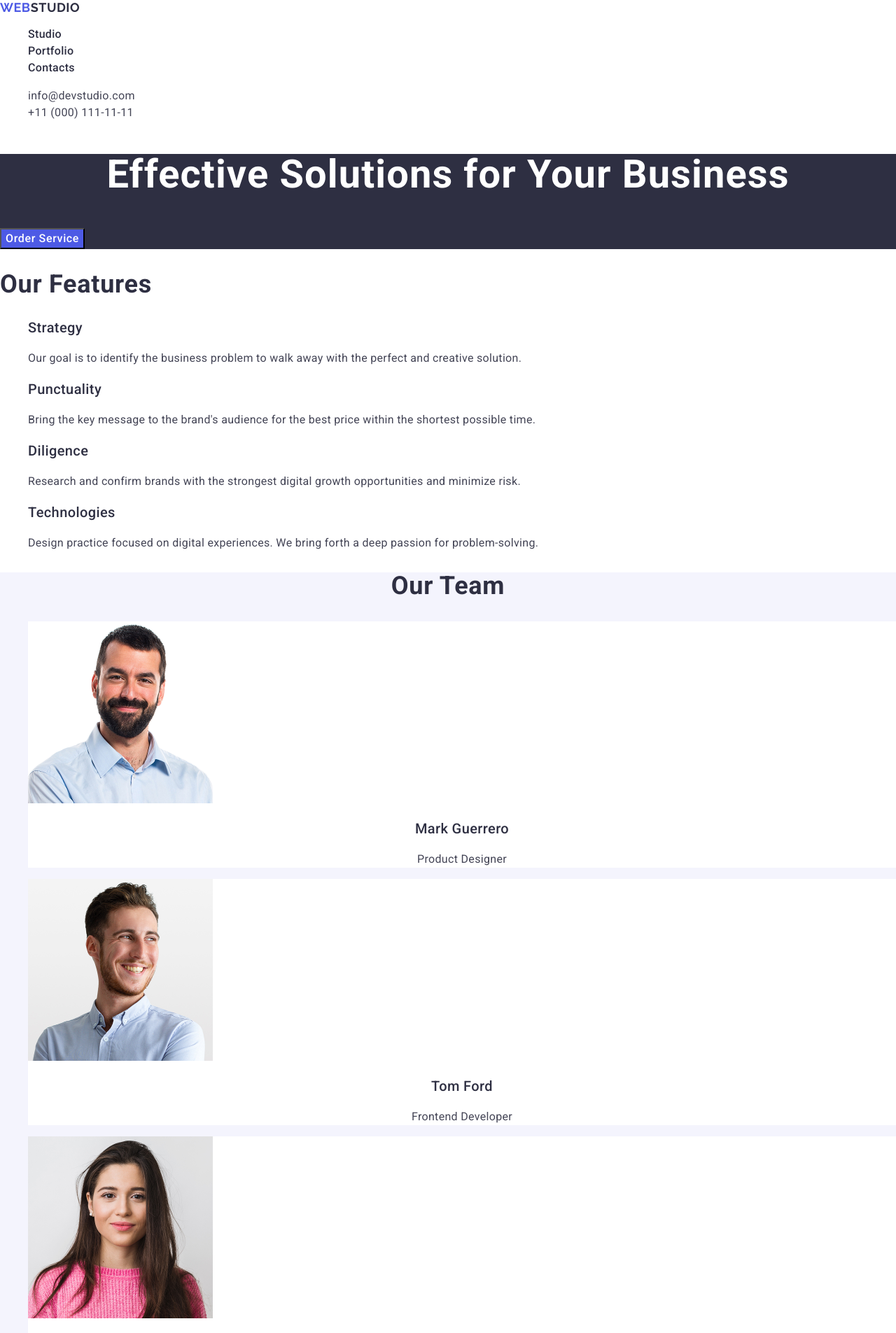
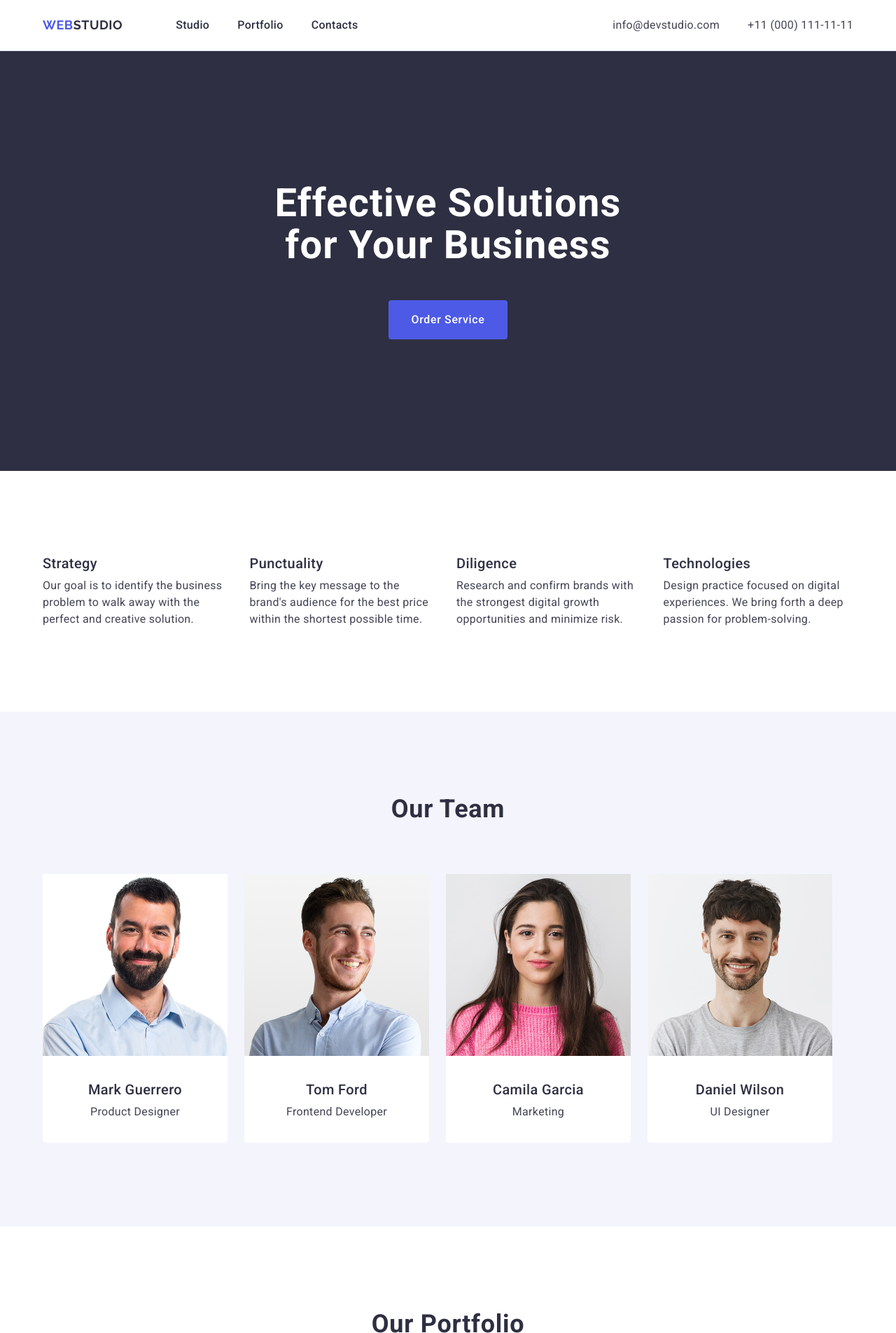
Before and after one commit to VitaliyShestopal/goit-markup-hw-03, a plain HTML site: page index.html in a window 1280 px wide. Shown: the top 1905 px of the page at 70% size. Drawn offline with nearby package versions, Linux system fonts and the light colour scheme.

Commit message:
add index file

```diff
--- a/css/styles.css
+++ b/css/styles.css
@@ -4,79 +4,130 @@ body {
     background-color: #ffffff;
 }
 
+.visually-hidden {
+    position: absolute;
+    width: 1px;
+    height: 1px;
+    margin: -1px;
+    border: 0;
+    padding: 0;
+    white-space: nowrap;
+    clip-path: inset(100%);
+    clip: rect(0 0 0 0);
+    overflow: hidden;
+}
+
 ul {
     list-style-type: none;
-}
-
-.logo {
-    font-family: Raleway, sans-serif;
-    font-weight: bold;
-    text-transform: uppercase;
-    color: #2e2f42;
-    text-decoration: none;
-    letter-spacing: 0.03em;
-    font-size: 18px;
-    line-height: 1.17;
     margin: 0;
     padding: 0;
 }
 
-.footer-logo .logo {
+p, h1, h2, h3, h4, h5, h6 {
+    margin: 0;
+}
+a {
+    text-decoration: none;
+}
+
+.container {
+    width: 1188px;
+    padding-left: 15px;
+    padding-right: 15px;
+    margin: 0 auto;
+}
+
+.pages-header {
+    border-bottom: 1px solid #e7e9fc;
+}
+
+.header-container {
+    display: flex;
+    align-items: center;
+}
+
+.header-nav {
+    display: flex;
+    align-items: center;
+}
+
+address {
+    font-style: normal;
+}
+.logo {
+    font-family: 'Raleway', sans-serif;
+    font-weight: 700;
+    font-size: 18px;
+    line-height: 1.17;
+    letter-spacing: 0.03em;
+    text-transform: uppercase;
+    color: #4d5ae5;
+}
+
+.logo-header {
+    padding: 24px 0;
+    margin-right: 76px;
+}
+
+.logo-header .weblogo {
+    color: #2e2f42;
+}
+
+.logo-footer .weblogo {
     color: #f4f4fd;
 }
 
-.weblogo {
-    color: #4d5ae5;
-    text-decoration: none;
-    display: inline-block;
+.header-navigation {
+    display: flex;
+    align-items: center;
+    gap: 40px;
 }
 
-.header-navigation .link,
-.header-navigation .link-webstudio {
-    color: #2e2f42;
-    text-decoration: none;
-    letter-spacing: 0.02em;
-    font-size: 16px;
-    line-height: 1.5;
+.navigation-link {
+    display: block;
+    padding: 24px 0;
     font-weight: 500;
-}
-
-.header-navigation .link:hover,
-.header-navigation .link:focus {
-    color: #404bbf;
-}
-
-.header-navigation .link-webstudio:hover,
-.header-navigation .link-webstudio:focus {
-    color: #404bbf;
-}
-
-.header-navigation .link-webstudio:active {
-    text-decoration: underline;
-}
-
-.address-contact .link {
-    color: #434455;
-    text-decoration: none;
-    font-style: normal;
-    font-weight: 400;
     font-size: 16px;
     line-height: 1.5;
     letter-spacing: 0.02em;
+    color: #2e2f42;
 }
 
-.address-contact .link:hover,
-.address-contact .link:focus {
-    color: #404bbf;
+.contacts {
+    font-style: normal;
+    margin-left: auto;
 }
 
-footer {
-    color: #f4f4fd;
-    background-color: #2e2f42;
+.list-contacts {
+    display: flex;
+    align-items: center;
+    gap: 40px;
+}
+
+.link-contacts {
+    display: block;
+    padding: 24px 0;
+    font-size: 16px;
+    line-height: 1.5;
+    letter-spacing: 0.02em;
+    color: #434455;
+}
+
+.navigation-link:hover,
+.navigation-link:focus,
+.link-contacts:hover,
+.link-contacts:focus {
+    color: #404bbf;
 }
 
 .hero {
     background-color: #2e2f42;
+}
+
+.hero-wrapper {
+    padding-top: 188px;
+    padding-bottom: 188px;
+    text-align: center;
 }
 
 .hero-title {
@@ -86,6 +137,10 @@ footer {
     letter-spacing: 0.02em;
     line-height: 1.07;
     font-weight: 700;
+    margin-bottom: 48px;
+    max-width: 496px;
+    margin-left: auto;
+    margin-right: auto;
 }
 
 .hero-button {
@@ -96,6 +151,11 @@ footer {
     line-height: 1.5;
     letter-spacing: 0.04em;
     color: #ffffff;
+    border-radius: 4px;
+    border: none;
+    padding: 16px 32px;
+    min-width: 169px;
+    height: 56px;
 }
 
 .hero-button:hover,
@@ -103,6 +163,49 @@ footer {
     background-color: #404bbf;
 }
 
+.features-wrapper {
+    padding-top: 120px;
+    padding-bottom: 120px;
+}
+
+.features-list {
+    display: flex;
+    gap: 24px;
+}
+
+.features-item {
+    width: calc((100% - 72px) / 4);
+}
+
+.features-subtitle {
+    margin-bottom: 8px;
+}
+
+.Team-list {
+    display: flex;
+    gap: 24px;
+    padding-bottom: 120px;
+}
+
+.Team-item {
+    border-radius: 0 0 4px 4px;
+    background-color: #f4f4fd;
+}
+
+.Team-text {
+    padding-top: 120px;
+    padding-bottom: 72px;
+}
+
+.item-name {
+    padding-top: 32px;
+    padding-bottom: 8px;
+}
+
+.item-work {
+    padding-top: 0;
+    padding-bottom: 32px;
+}
 .team {
     background-color: #f4f4fd;
 }
@@ -129,8 +232,45 @@ footer {
     letter-spacing: 0.02em;
     line-height: 1.11;
     font-weight: 700;
+    padding-top: 120px;
+    padding-bottom: 72px;
 }
 
+.Portfolio-list {
+    display: flex;
+    flex-wrap: wrap;
+    gap: 48px 24px;
+}
+.Portfolio-item {
+    width: calc((100% - 48px) / 3);
+}
+
+.img-name {
+    padding-top: 32px;
+    padding-bottom: 8px;
+    padding-left: 16px;
+}
+
+.img-work {
+    padding-bottom: 32px;
+    padding-left: 16px;
+    padding-top: 0;
+}
+
+footer {
+    color: #f4f4fd;
+    background-color: #2e2f42;
+    padding: 100px 0;
+}
+
+.footer-container {
+    display: flex;
+    flex-direction: column;
+}
+
+.text-footer {
+    max-width: 264px;
+}
 h3 {
   color: #2e2f42;
   font-weight: 500;
@@ -152,26 +292,3 @@ p {
   line-height: 1.5;
   letter-spacing: 0.02em;
 }
-
-h3 {
-    color: #2e2f42;
-    font-weight: 500;
-    font-size: 20px;
-    line-height: 1.2;
-    letter-spacing: 0.02em;
-}
-
-h2 {
-    color: #2e2f42;
-    font-weight: 700;
-    font-size: 36px;
-    line-height: 1.11111;
-    letter-spacing: 0.02em;
-}
-
-p {
-    font-weight: 400;
-    font-size: 16px;
-    line-height: 1.5;
-    letter-spacing: 0.02em;
-}
--- a/index.html
+++ b/index.html
@@ -12,117 +12,135 @@
     <link rel="stylesheet" href="./css/styles.css">
 </head>
 <body>
-    <header>
-        <nav>
-            <a href="./index.html" class="logo"> <span class="weblogo">Web</span>Studio</a>
+    <header class="pages-header">
+        <div class="container header-container">
+        <nav class="header-nav">
+            <a  class="logo logo-header" href="./index.html">Web<span class="weblogo">Studio</span></a>
             <ul class="header-navigation">
-                <li><a href="./index.html" class="link-webstudio">Studio</a></li>
-                <li><a href="#Team" class="link"> Portfolio</a></li>
-                <li><a href="#Contacts" class="link"> Contacts</a></li>
+                <li class="navigation-item"><a class="navigation-link" href="./index.html">Studio</a></li>
+                <li class="navigation-item"><a class="navigation-link" href="#Team"> Portfolio</a></li>
+                <li class="navigation-item"><a class="navigation-link" href="#Contacts"> Contacts</a></li>
             </ul>
         </nav>
-    <address>
-        <ul class="address-contact">
-            <li><a id="Contacts" href="mailto:info@devstudio.com" class="link">info@devstudio.com</a></li>
-            <li><a href="tel:+110001111111" class="link">+11 (000) 111-11-11</a></li>
+    <address class="contacts">
+        <ul class="list-contacts">
+            <li class="item-contacts"><a class="link-contacts" id="Contacts" href="mailto:info@devstudio.com">info@devstudio.com</a></li>
+            <li class="item-contacts"><a class="link-contacts" href="tel:+110001111111">+11 (000) 111-11-11</a></li>
         </ul>
     </address>
+    </div>
     </header>
     <main>
 <section class="hero">
-    <h1 class="hero-title">Effective Solutions for Your Business</h1>
-    <button type="button" class="hero-button">Order Service</button>
+    <div class="container">
+    <div class="hero-wrapper">
+        <h1 class="hero-title">Effective Solutions for Your Business</h1>
+        <button type="button" class="hero-button">Order Service</button>
+    </div>
+    </div>
 </section>
-
 <section>
-    <h2>Our Features</h2>
-    <ul>
-        <li>
-        <h3>Strategy</h3>
-        <p>Our goal is to identify the business problem to walk away with the perfect and creative solution.</p>
+    <div class="container">
+    <div class="features-wrapper">
+    <h2 class="visually-hidden">Our Features</h2>
+    <ul class="features-list">
+        <li class="features-item">
+        <h3 class="features-subtitle">Strategy</h3>
+        <p class="features-text">Our goal is to identify the business problem to walk away with the perfect and creative solution.</p>
         </li>
 
-        <li>
-        <h3>Punctuality</h3>
-        <p>Bring the key message to the brand's audience for the best price within the shortest possible time.</p>
+        <li class="features-item">
+        <h3 class="features-subtitle">Punctuality</h3>
+        <p class="features-text">Bring the key message to the brand's audience for the best price within the shortest possible time.</p>
         </li>
 
-        <li>
-        <h3>Diligence</h3>
-        <p>Research and confirm brands with the strongest digital growth opportunities and minimize risk.</p>
+        <li class="features-item">
+        <h3 class="features-subtitle">Diligence</h3>
+        <p class="features-text">Research and confirm brands with the strongest digital growth opportunities and minimize risk.</p>
         </li>
 
-        <li>
-        <h3>Technologies</h3>
-        <p>Design practice focused on digital experiences. We bring forth a deep passion for problem-solving.</p>
+        <li class="features-item">
+        <h3 class="features-subtitle">Technologies</h3>
+        <p class="features-text">Design practice focused on digital experiences. We bring forth a deep passion for problem-solving.</p>
         </li>
 
     </ul>
+    </div>
+    </div>
 </section>
 <section class="team">
-    <h2 id="Team">Our Team</h2>
-    <ul>
-        <li>
+    <div class="container">
+    <h2 class="Team-text" id="Team">Our Team</h2>
+    <ul class="Team-list">
+        <li class="Team-item">
             <img src="./images/img5.jpg" width="264" alt="Mark Guerrero">
-            <h3>Mark Guerrero</h3>
-            <p>Product Designer</p>
+            <h3 class="item-name">Mark Guerrero</h3>
+            <p class="item-work">Product Designer</p>
         </li>
-        <li>
+        <li class="Team-item">
             <img src="./images/img4.jpg" width="264" alt="Tom Ford">
-            <h3>Tom Ford</h3>
-            <p>Frontend Developer</p>
+            <h3 class="item-name">Tom Ford</h3>
+            <p class="item-work">Frontend Developer</p>
         </li>
-        <li>
+        <li class="Team-item">
             <img src="./images/img3.jpg" width="264" alt="Camila Garcia">
-            <h3>Camila Garcia</h3>
-            <p>Marketing</p>
+            <h3 class="item-name">Camila Garcia</h3>
+            <p class="item-work">Marketing</p>
         </li>
-        <li>
+        <li class="Team-item">
             <img src="./images/img2.jpg" width="264" alt="Daniel Wilson">
-            <h3>Daniel Wilson</h3>
-            <p>UI Designer</p>
+            <h3 class="item-name">Daniel Wilson</h3>
+            <p class="item-work">UI Designer</p>
         </li>
 </ul>
+</div>
 </section>
 <section>
+    <div class="container">
 <h2 class="portfolio">Our Portfolio</h2>
-<ul>
-    <li>
+<ul class="Portfolio-list">
+    <li class="Portfolio-item">
         <img src="./images/Portfolio1.jpg" width="360" height="300" alt="anking App">
-        <h3>Banking App</h3>
-        <p>App</p>
+        <h3 class="img-name">Banking App</h3>
+        <p class="img-work">App</p>
     </li>
-    <li>
+    <li class="Portfolio-item">
         <img src="./images/Portfolio2.jpg" width="360" height="300" alt="Cashless Payment">
-        <h3>Cashless Payment</h3>
-        <p>Marketing</p>
+        <h3 class="img-name">Cashless Payment</h3>
+        <p class="img-work">Marketing</p>
     </li>
-    <li>
+    <li class="Portfolio-item">
         <img src="./images/Portfolio3.jpg" width="360" height="300" alt="editation App">
-        <h3>Meditation App</h3>
-        <p>App</p>
+        <h3 class="img-name">Meditation App</h3>
+        <p class="img-work">App</p>
     </li>
-    <li>
+    <li class="Portfolio-item">
         <img src="./images/Portfolio4.jpg" width="360" height="300" alt="Taxi Service">
-        <h3>Taxi Service</h3>
-        <p>Marketing</p>
+        <h3 class="img-name">Taxi Service</h3>
+        <p class="img-work">Marketing</p>
     </li>
-    <li>
+    <li class="Portfolio-item">
         <img src="./images/Portfolio5.jpg" width="360" height="300" alt="Screen Illustrations">
-        <h3>Screen Illustrations</h3>
-        <p>Design</p>
+        <h3 class="img-name">Screen Illustrations</h3>
+        <p class="img-work">Design</p>
     </li>
-    <li>
+    <li class="Portfolio-item">
         <img src="./images/Portfolio6.jpg" width="360" height="300" alt="Online Courses">
-        <h3>Online Courses</h3>
-        <p>Marketing</p>
+        <h3 class="img-name">Online Courses</h3>
+        <p class="img-work">Marketing</p>
     </li>
 </ul>
+</div>
 </section>
     </main>
     <footer class="footer-logo">
-        <a href="./index.html" class="logo"><span class="weblogo">Web</span> Studio</a>
-        <p>Increase the flow of customers and sales for your business with digital marketing & growth solutions.</p>
+        <div class="container">
+        <div class="footer-container">
+        <a class="logo logo-footer" href="./index.html">Web<span class="weblogo">Studio</span></a>
+        <p class="text-footer">Increase the flow of customers and sales for your business with digital
+        marketing & growth solutions.</p>
+        </div>
+        </div>
     </footer>
 </body>
 </html>
```
